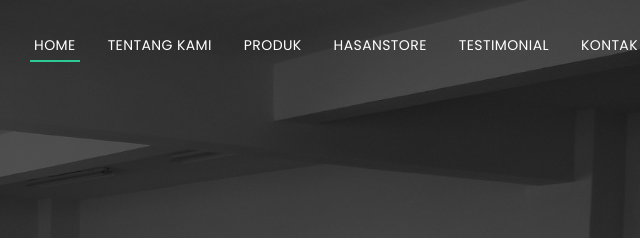
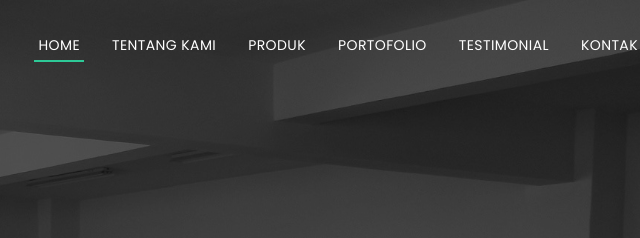
Before and after one commit to hoerulpatihin/web-digicomsolution, a plain HTML site: page index.html in a window 1280 px wide. Shown: the top 238 px of the page, 556-1196 px from the left. Drawn offline with nearby package versions, Linux system fonts and the light colour scheme.

Commit message:
Update index.html

```diff
--- a/index.html
+++ b/index.html
@@ -54,7 +54,7 @@
           <li><a class="nav-link scrollto active" href="#hero">Home</a></li>
           <li><a class="nav-link scrollto" href="#about">Tentang Kami</a></li>
           <li><a class="nav-link scrollto" href="#product">Produk</a></li>
-          <li><a class="nav-link scrollto " href="portofolio">HASANSTORE</a></li>
+          <li><a class="nav-link scrollto " href="portofolio">Portofolio</a></li>
           <li><a class="nav-link scrollto" href="#testimonial">Testimonial</a></li>
           <li><a class="nav-link scrollto" href="#contact">Kontak</a></li>
         </ul>
```
